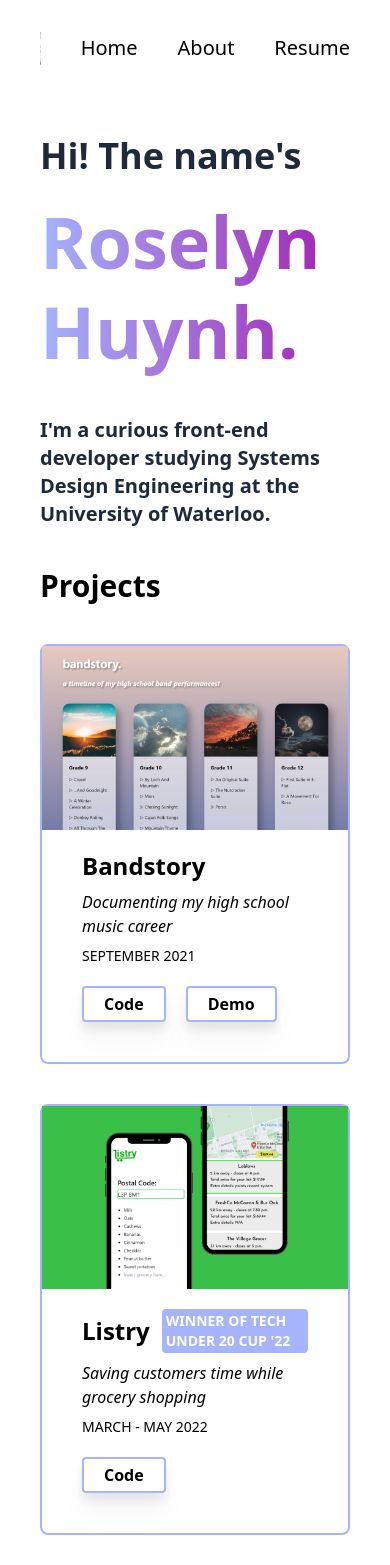
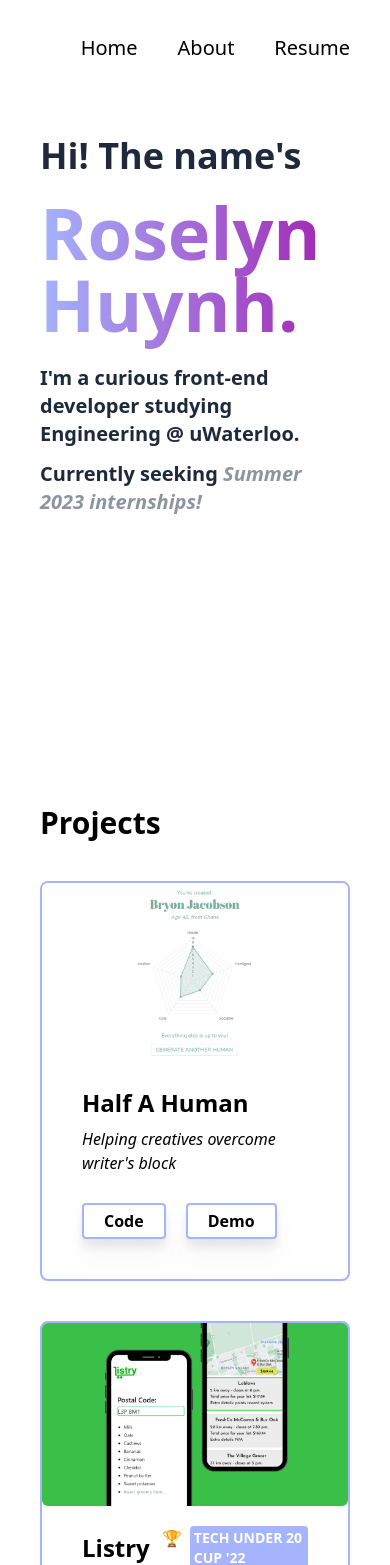
Before and after one commit to roselynh100/personal-website, a Vue app: page / in a window 390 px wide. Shown: the top 1565 px of the page. Built offline with nearby package versions, Linux system fonts and the light colour scheme.

Commit message:
Added transitions, updated website for Summer 2023

```diff
--- a/package.json
+++ b/package.json
@@ -8,6 +8,7 @@
     "preview": "vite preview"
   },
   "dependencies": {
+    "@vueuse/motion": "^2.0.0-beta.12",
     "vue": "^3.2.25",
     "vue-router": "^4.0.15"
   },
--- a/src/App.vue
+++ b/src/App.vue
@@ -1,12 +1,7 @@
 <script setup>
 import NavBar from './components/NavBar.vue'
-import Home from './views/Home.vue'
 import Footer from './components/Footer.vue'
 
-const routes = [
-    {name: "Home", to: "/"},
-    {name: "About", to: "/about"}
-]
 </script>
 
 <template>
@@ -15,23 +10,11 @@ const routes = [
 
         <div class="container mx-auto bg-slate-0 max-w-5xl px-10 selection:bg-indigo-300 selection:text-white">
 
-            <nav>
-                <div class="flex py-5 items-center">
-                    <router-link to="/"><img src="./assets/cloud.png" class="h-14 md:h-20"></router-link>
-                    <div class="flex text-xl grow justify-end">
-                        <router-link v-for="route in routes" :to="route.to" class="hover:underline decoration-indigo-300 decoration-4 ml-10">
-                            {{route.name}}
-                        </router-link>
-                        <a href="https://drive.google.com/file/d/1LLHgTjFQ4c_P6JZcs035xbDp771KYlde/view" class="hover:underline decoration-indigo-300 decoration-4 ml-10" target="_blank">Resume</a>
-                    </div>
-                </div>
-            </nav>
+            <NavBar />
 
             <main>
                 <router-view v-slot="{ Component }">
-                    <!-- <transition name="fade" mode="out-in"> -->
-                        <component :is="Component" />
-                    <!-- </transition> -->
+                    <component :is="Component" />
                 </router-view>
                 <Footer />
             </main>
--- a/src/components/NavBar.vue
+++ b/src/components/NavBar.vue
@@ -1,27 +1,25 @@
 <template>
 
-    <div class="flex py-5 items-center text-indigo-600">
-
-        <img src="../assets/cloud.png" class="h-14 md:h-20">
-
-        <div class="flex text-xl grow justify-end">
-
-            <router-link v-for="item in navBar" class="hover:underline decoration-indigo-300 decoration-4 ml-10">
-                {{item.name}}
-            </router-link>
-
+    <nav>
+        <div class="flex py-5 items-center">
+            <router-link to="/"><img src="../assets/cloud.png" class="invisible sm:visible h-14 md:h-20"></router-link>
+            <div class="flex text-xl grow justify-end">
+                <router-link v-for="route in routes" :to="route.to" class="hover:underline decoration-wavy decoration-indigo-300 decoration-2 ml-10">
+                    {{route.name}}
+                </router-link>
+                <a href="https://drive.google.com/file/d/1lhF5T1gIQGm15p_vBljebVH9LZnlpKhF/view?usp=sharing" class="hover:underline decoration-wavy decoration-indigo-300 decoration-2 ml-10" target="_blank">Resume</a>
+            </div>
         </div>
-
-    </div>
+    </nav>
 
 </template>
 
 <script setup>
 
-const navBar = [
-    {name: "Home", router: "/"},
-    {name: "About", router: "/about"},
-    {name: "Resume", router: "https://drive.google.com/file/d/1LLHgTjFQ4c_P6JZcs035xbDp771KYlde/view", newTab: true}
+const routes = [
+    {name: "Home", to: "/"},
+    {name: "About", to: "/about"}
 ]
 
+
 </script>
--- a/src/components/Opening.vue
+++ b/src/components/Opening.vue
@@ -1,34 +1,12 @@
 <template>
 
-    <div class="py-10 pt-10 md:py-20 text-slate-800" id="openingDiv">
+    <div class="cursor-default pt-10 md:py-20 text-slate-800 h-[84vh]" id="openingDiv">
 
         <p class="text-4xl font-semibold mb-5">Hi! The name's</p>
-        <p class="text-7xl md:text-8xl lg:text-9xl font-bold leading-tight text-transparent bg-clip-text bg-gradient-to-r from-indigo-300 to-fuchsia-700 mb-10">Roselyn Huynh.</p>
-        <p class="text-xl md:text-2xl font-semibold">I'm a curious front-end developer studying Systems Design Engineering at the University of Waterloo.</p>
+        <p class="text-7xl md:text-8xl lg:text-9xl font-bold leading-20 text-transparent bg-clip-text bg-gradient-to-r from-indigo-300 to-fuchsia-700 h-40 mb-2">Roselyn Huynh.</p>
+        <p class="text-xl md:text-2xl font-semibold mb-3">I'm a curious front-end developer studying Engineering @ uWaterloo.</p>
+        <p class="text-xl md:text-2xl font-semibold">Currently seeking <span class="italic animate-pulse hover:bg-indigo-300 hover:text-white hover:animate-none transition ease-in-out duration-300">Summer 2023 internships!</span></p>
 
     </div>
 
-    <!-- <button @click="setHeight()">hello</button> -->
-
 </template>
-
-<script setup>
-
-let windowHeight = window.innerHeight;
-
-function setHeight() {
-    console.log(document.getElementById("openingDiv"));
-    console.log(windowHeight);
-    let calcWindowHeight = windowHeight - 50;
-    document.getElementById("openingDiv").classList.add("h-[]");
-}
-
-</script>
-
-<style scoped>
-
-.screenSize {
-    height: windowHeight - 50px;
-}
-
-</style>
--- a/src/components/ProjectCard.vue
+++ b/src/components/ProjectCard.vue
@@ -1,17 +1,18 @@
 <template>
-
-    <div class="md:w-[calc(50%-3rem)] mb-10 bg-white border border-indigo-300 border-2 rounded-lg hover:drop-shadow-xl">
-            <img :src="image" class="object-cover">
-            <div class="px-10 py-5">
-                <div class="flex items-center mb-2">
-                    <p class="text-2xl font-bold mr-3">{{name}}</p>
+    <div class="md:w-[calc(50%-3rem)] mb-10 bg-white border-indigo-300 border-2 rounded-lg hover:drop-shadow-2xl">
+        <img :src="image" class="object-cover rounded-md">
+        <div class="px-10 py-5">
+            <div class="flex items-center mb-2">
+                <p class="text-2xl font-bold mr-3">{{name}}</p>
+                <div class="flex">
+                    <p v-if="extra" class="text-md mr-2">🏆</p>
                     <p v-if="extra" class="text-sm text-white font-semibold bg-indigo-300 px-1 py-0.5 rounded">{{extra}}</p>
                 </div>
-                <p class="italic mb-2">{{tagline}}</p>
-                <p class="text-sm">{{time}}</p>
-                <a :href="code" target="_blank"><button v-if="props.code" class="font-semibold border border-indigo-300 border-2 rounded bg-white hover:bg-indigo-300 hover:text-white drop-shadow-xl py-1 px-5 my-5 mr-5">Code</button></a>
-                <a :href="demo" target="_blank"><button v-if="props.demo" class="font-semibold border border-indigo-300 border-2 rounded bg-white hover:bg-indigo-300 hover:text-white drop-shadow-xl py-1 px-5 my-5 mr-5">Demo</button></a>
             </div>
+            <p class="italic mb-2">{{tagline}}</p>
+            <a :href="code" target="_blank"><button v-if="props.code" class="font-semibold border-indigo-300 border-2 rounded bg-white hover:bg-indigo-300 hover:text-white drop-shadow-xl py-1 px-5 my-5 mr-5">Code</button></a>
+            <a :href="demo" target="_blank"><button v-if="props.demo" class="font-semibold border-indigo-300 border-2 rounded bg-white hover:bg-indigo-300 hover:text-white drop-shadow-xl py-1 px-5 my-5 mr-5">Demo</button></a>
+        </div>
     </div>
 
 </template>
--- a/src/components/Projects.vue
+++ b/src/components/Projects.vue
@@ -12,18 +12,19 @@
 <script setup>
 
 import ProjectCard from './ProjectCard.vue'
+import halfahuman from '../assets/halfahuman.png'
 import bandstory from '../assets/bandstory.png'
 import listry from '../assets/listry.png'
 import healthscreener from '../assets/healthscreener.png'
 import moonboundconnection from '../assets/moonboundconnection.png'
 
 const projects = [
-    {name: "Bandstory", tagline: "Documenting my high school music career", time: "SEPTEMBER 2021", image: bandstory, demo: "https://bandstory.netlify.app/", code: "https://github.com/roselynh100/bandstory"},
-    {name: "Listry", tagline: "Saving customers time while grocery shopping", time: "MARCH - MAY 2022", extra: "WINNER OF TECH UNDER 20 CUP '22", image: listry, demo: "", code: "https://github.com/roselynh100/listry"},
-    {name: "Health Screener", tagline: "Helping hospitals diagnose patients", time: "JULY 2022", extra: "WINNER OF WEC '22", image: healthscreener, demo: "https://wec-programming-spring-2022.web.app/", code: "https://github.com/roselynh100/health-screener"},
-    {name: "Moon-Bound Connection", tagline: "Implementing interactivity to songs that have meaning to me", time: "JULY 2021", image: moonboundconnection, demo: "https://moon-bound-connection.netlify.app/", code: "https://github.com/roselynh100/moon-bound-connection"},
-    // {name: "", tagline: "", time: "", image: ""}
-
+    {name: "Half A Human", tagline: "Helping creatives overcome writer's block", image: halfahuman, demo: "https://half-a-human.netlify.app/", code: "https://github.com/roselynh100/half-a-human"},
+    {name: "Listry", tagline: "Saving customers time while grocery shopping", extra: "TECH UNDER 20 CUP '22", image: listry, demo: "", code: "https://github.com/roselynh100/listry"},
+    {name: "Bandstory", tagline: "Documenting my high school music career", image: bandstory, demo: "https://bandstory.netlify.app/", code: "https://github.com/roselynh100/bandstory"},
+    // {name: "Health Screener", tagline: "Helping hospitals diagnose patients", extra: "WEC '22", image: healthscreener, demo: "https://wec-programming-spring-2022.web.app/", code: "https://github.com/roselynh100/health-screener"},
+    {name: "Moon-Bound Connection", tagline: "Implementing interactivity to songs that have meaning to me", image: moonboundconnection, demo: "https://moon-bound-connection.netlify.app/", code: "https://github.com/roselynh100/moon-bound-connection"},
+    // {name: "", tagline: "", image: "", demo: "", code: ""}
 ]
 
 </script>
--- a/src/main.js
+++ b/src/main.js
@@ -1,6 +1,8 @@
 import { createApp } from 'vue'
+import { MotionPlugin } from '@vueuse/motion'
+
 import App from './App.vue'
 import router from './router'
 import './index.css'
 
-createApp(App).use(router).mount('#app')
+createApp(App).use(router).use(MotionPlugin).mount('#app')
--- a/src/views/About.vue
+++ b/src/views/About.vue
@@ -1,5 +1,9 @@
 <template>
 
+    <div v-motion
+    :initial="{ opacity: 0, y: 100 }"
+    :enter="{ opacity: 1, y: 0, transition: { duration: 1000 } }"
+    >
         <div class="pt-10 md:flex md:space-between">
             <div class="md:w-5/6 mb-5 md:mr-20">
                 <p class="text-3xl font-semibold mb-10">Cheese lover. Tetris player. Fast typer. And much more.</p>
@@ -19,5 +23,6 @@
                 <img src="../assets/shiba.png" class="w-full md:w-96">
             </div>
         </div>
+    </div>
 
 </template>
--- a/src/views/Bandstory.vue
+++ /dev/null
@@ -1,32 +0,0 @@
-<template>
-
-    <p class="text-3xl md:text-4xl font-semibold mb-5">Bandstory</p>
-    <img src="https://roselyn-huynh.me/static/cf70d1908feb3b684e8dc87cadc0341b/321c5/bandstory.png" class="mb-5"/>
-    <button class="text-xl font-semibold border border-indigo-300 border-2 rounded bg-white hover:bg-indigo-300 hover:text-white drop-shadow-xl py-1 px-10">Code</button>
-    <button class="text-xl font-semibold border border-indigo-300 border-2 rounded bg-white hover:bg-indigo-300 hover:text-white drop-shadow-xl py-1 px-10">Live</button>
-    <p class="text-xl font-semibold">Inspiration</p>
-    <p class="mb-5">Concert Band has always been my favourite and most prominent extra-curricular - I started playing the alto saxophone in fifth grade and have continued all the way until now! As such, I created Bandstory when I was a new university student reminiscing over her times in high school band.<br />I had been considering different ways to share my concert recordings with others, but all the available options had issues: uploading the files to Google Drive ate away at my storage space, whereas YouTube would take my videos down due to copyrighted music. As such, I made Bandstory, an easy way to consolidate all my concert performances into one place!</p>
-    <div class="sm:flex justify-between mb-5">
-        <div>
-            <p class="text-xl font-semibold">Timeline</p>
-            <p>Two days</p>
-            <p class="text-xl font-semibold">Role</p>
-            <p>Developer (solo project)</p>
-        </div>
-        <div>
-            <p class="text-xl font-semibold">Tools & Technologies</p>
-            <p>React.js, Vanilla CSS</p>
-        </div>
-    </div>
-    <div class="mb-5">
-        <p class="text-xl font-semibold">Roadmap</p>
-        <ul class="list-disc ml-5">
-            <li>Design layout of webpage</li>
-            <li>Learn React.js</li>
-            <li>Code webpage</li>
-            <li>Implement audios of performances</li>
-            <li>Write CSS to accommodate different media screens</li>
-        </ul>
-    </div>
-
-</template>
--- a/src/views/Home.vue
+++ b/src/views/Home.vue
@@ -1,8 +1,11 @@
 <template>
 
-    <Opening />
-    <Projects />
-    <!-- <Footer /> -->
+    <div v-motion
+    :initial="{ opacity: 0, y: 100 }"
+    :enter="{ opacity: 1, y: 0, transition: { duration: 1000 } }">
+        <Opening />
+        <Projects />
+    </div>
 
 </template>
 
@@ -10,6 +13,5 @@
 
 import Opening from '../components/Opening.vue'
 import Projects from '../components/Projects.vue'
-// import Footer from '../components/Footer.vue'
 
 </script>
```
Also changed, not shown: src/assets/halfahuman.png (added), 1 other file (tests, documents, lock files or other folders). Lines whose indentation alone changed are shown as unchanged.
